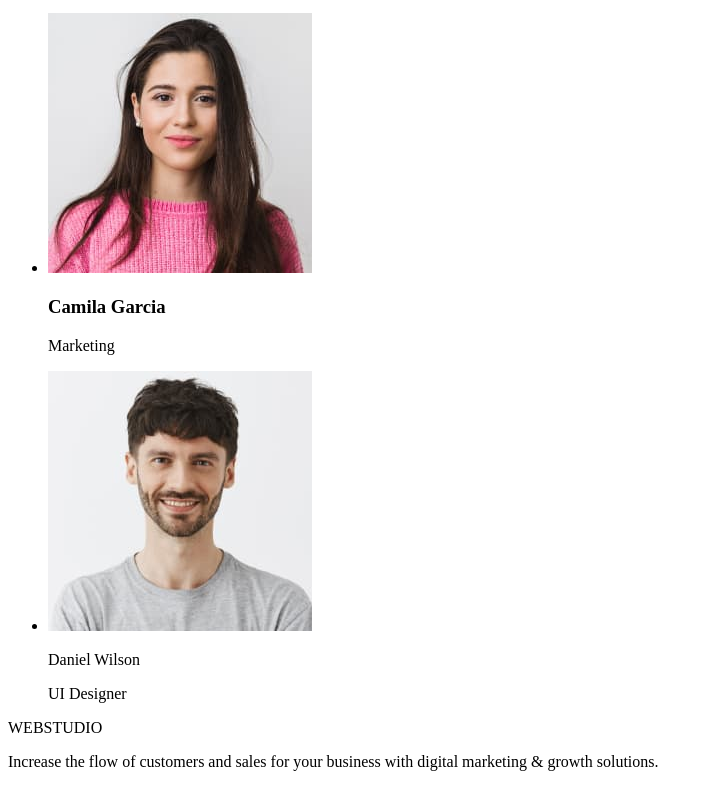
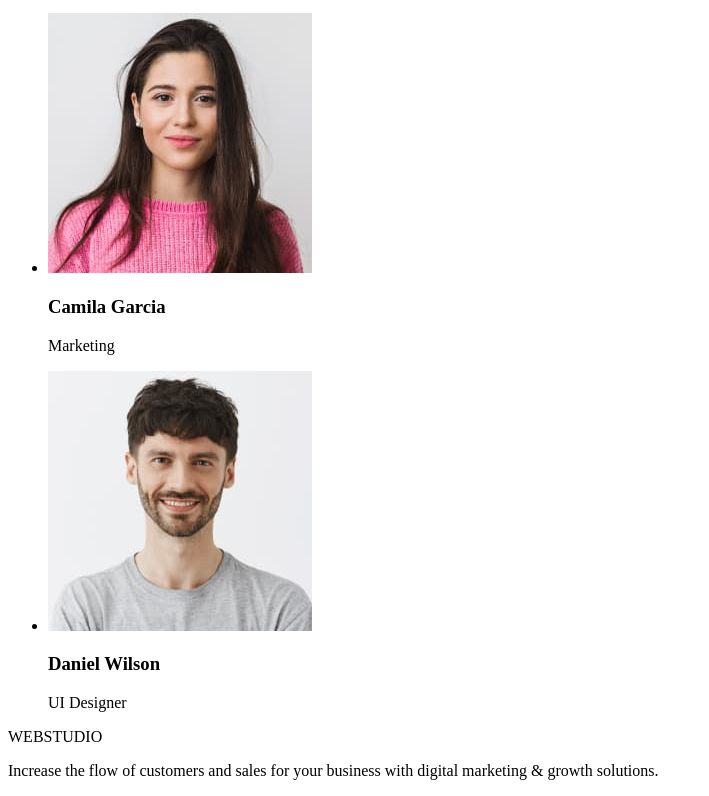
Before and after one commit to AndyMalcolm/goit-markup-hw-01, a plain HTML site: page index.html in a window 1280 px wide. Shown: the part 2293-3089 px from the top of the page, without its empty margins (0-709 px from the left). Drawn offline with Linux system fonts and the light colour scheme.

Commit message:
index.html

```diff
--- a/index.html
+++ b/index.html
@@ -111,7 +111,7 @@
           </li>
           <li>
             <img src="./images/4dude.jpg" width="264" height="260" alt="Boy" />
-            <p>Daniel Wilson</p>
+            <h3>Daniel Wilson</h3>
             <p>UI Designer</p>
           </li>
         </ul>
```
